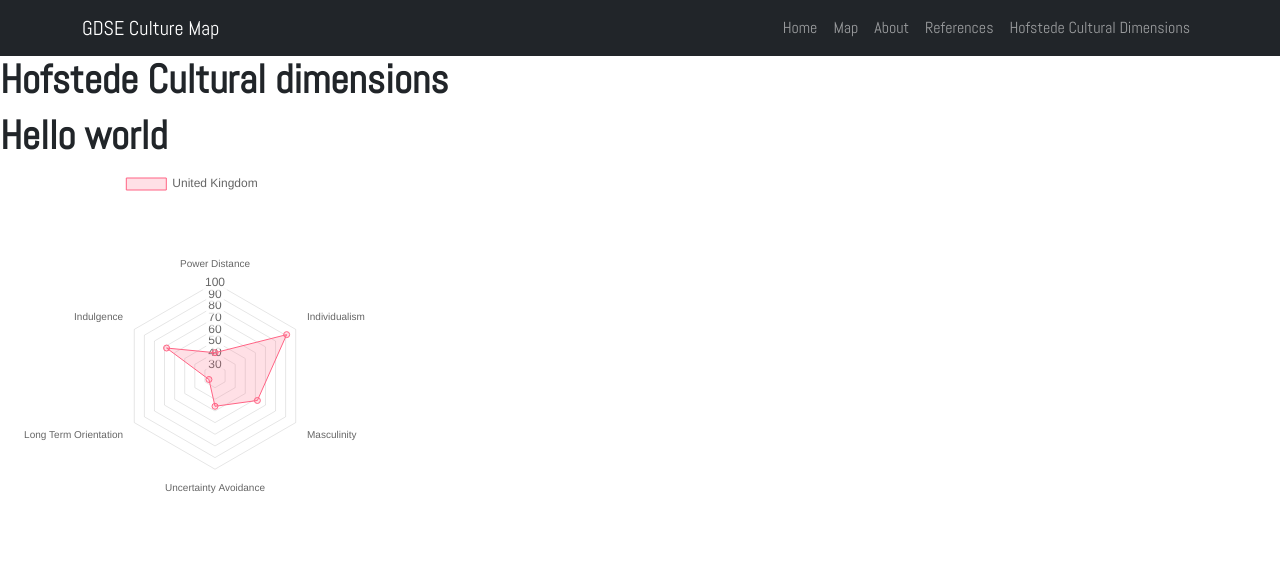
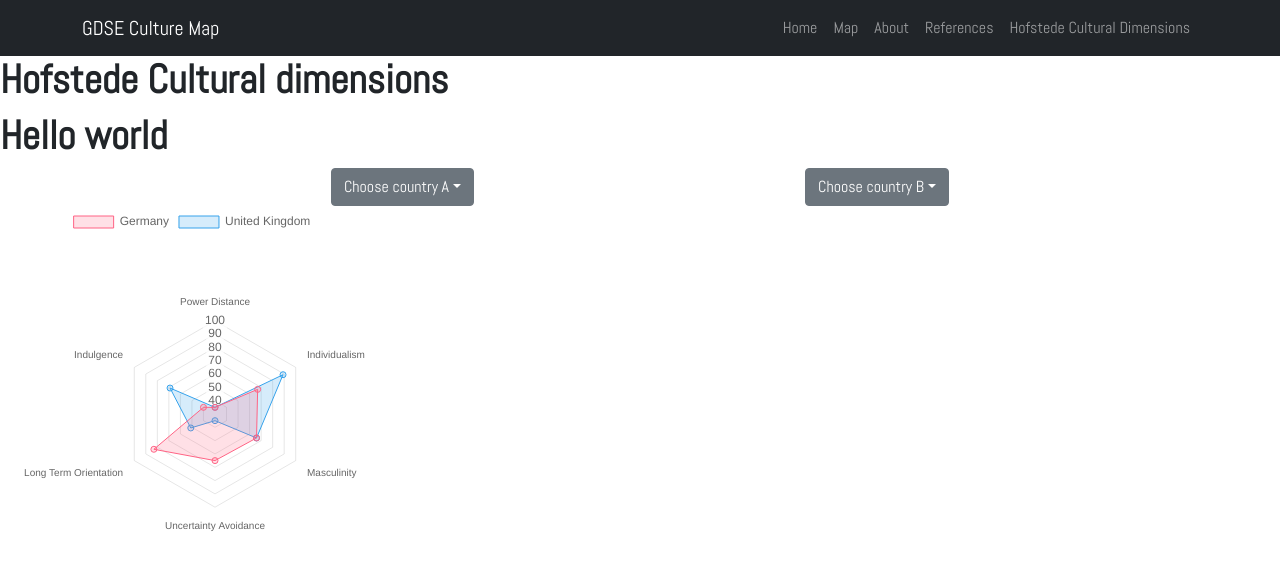
Before and after one commit to abel-vs/gdse-map, a React (Create React App) app: page /gdse-map/hofstede in a window 1280 px wide. Shown: the top 568 px of the page. Built offline with nearby package versions, Linux system fonts and the light colour scheme.

Commit message:
Add basic country support

```diff
--- a/src/components/SpiderGraph.js
+++ b/src/components/SpiderGraph.js
@@ -1,4 +1,4 @@
-import React from "react";
+import React, {useState} from "react";
 import list from "../components/info.json";
 import styles from "./SpiderGraph.module.css"
 import {
@@ -11,6 +11,7 @@ import {
     Legend,
 } from 'chart.js';
 import { Radar } from 'react-chartjs-2';
+import {Dropdown} from "react-bootstrap";
 
 ChartJS.register(
     RadialLinearScale,
@@ -21,18 +22,18 @@ ChartJS.register(
     Legend
 );
 
-const data = {
-    labels: ["Power Distance", "Individualism", "Masculinity", "Uncertainty Avoidance", "Long Term Orientation", "Indulgence"],
-    datasets: [
-        {
-            label: "United Kingdom",
-            data: list.countries[0].values,
-            backgroundColor: 'rgba(255, 99, 132, 0.2)',
-            borderColor: 'rgba(255, 99, 132, 1)',
-            borderWidth: 1,
-        },
-    ],
-};
+// const data = {
+//     labels: ["Power Distance", "Individualism", "Masculinity", "Uncertainty Avoidance", "Long Term Orientation", "Indulgence"],
+//     datasets: [
+//         {
+//             label: "United Kingdom",
+//             data: list.countries[0].values,
+//             backgroundColor: 'rgba(255, 99, 132, 0.2)',
+//             borderColor: 'rgba(255, 99, 132, 1)',
+//             borderWidth: 1,
+//         },
+//     ],
+// };
 
 const options = {
     scales: {
@@ -47,9 +48,52 @@ const options = {
 };
 
 const SpiderGraph = () => {
+    const [countryA, setCountryA] = useState("Germany");
+    const [countryB, setCountryB] = useState("United Kingdom");
+    const data = {
+    labels: ["Power Distance", "Individualism", "Masculinity", "Uncertainty Avoidance", "Long Term Orientation", "Indulgence"],
+    datasets: [
+        {
+            label: countryA,
+            data: list.countries.find(x => x.name === countryA).values,
+            backgroundColor: 'rgba(255, 99, 132, 0.2)',
+            borderColor: 'rgba(255, 99, 132, 1)',
+            borderWidth: 1,
+        },
+        {
+            label: countryB,
+            data: list.countries.find(x => x.name === countryB).values,
+            backgroundColor: 'rgba(54, 162, 235, 0.2)',
+            borderColor: 'rgb(54, 162, 235)',
+            borderWidth: 1,
+        },
+    ],
+};
     return (
         <div>
             <h1>Hello world</h1>
+            <div className={styles.dropdowns}>
+                <Dropdown>
+                    <Dropdown.Toggle id="dropdown-button-dark-example1" variant="secondary">
+                        Choose country A
+                    </Dropdown.Toggle>
+                    <Dropdown.Menu variant="dark">
+                        {list.countries.map((x) =>
+                            <Dropdown.Item href="#/action-2">{x.name}</Dropdown.Item>
+                        )}
+                    </Dropdown.Menu>
+                </Dropdown>
+                <Dropdown>
+                    <Dropdown.Toggle id="dropdown-button-dark-example2" variant="secondary">
+                        Choose country B
+                    </Dropdown.Toggle>
+                    <Dropdown.Menu variant="dark">
+                        {list.countries.map((x) =>
+                            <Dropdown.Item href="#/action-2">{x.name}</Dropdown.Item>
+                        )}
+                    </Dropdown.Menu>
+                </Dropdown>
+            </div>
             <div className={styles.graph}>
                 <Radar data={data} options={options}/>
             </div>
--- a/src/components/SpiderGraph.module.css
+++ b/src/components/SpiderGraph.module.css
@@ -4,3 +4,17 @@
     align-content: space-around;
     /*background: rgba(255, 0, 0, 0.3);*/
 }
+
+.dropdowns {
+    display: flex;
+    justify-content: space-evenly;
+    /*background: rgba(255, 0, 0, 0.3);*/
+}
+
+/*.dropA {*/
+/*    position: relative;*/
+/*}*/
+
+/*.dropB {*/
+/*    position: relative;*/
+/*}*/
```
